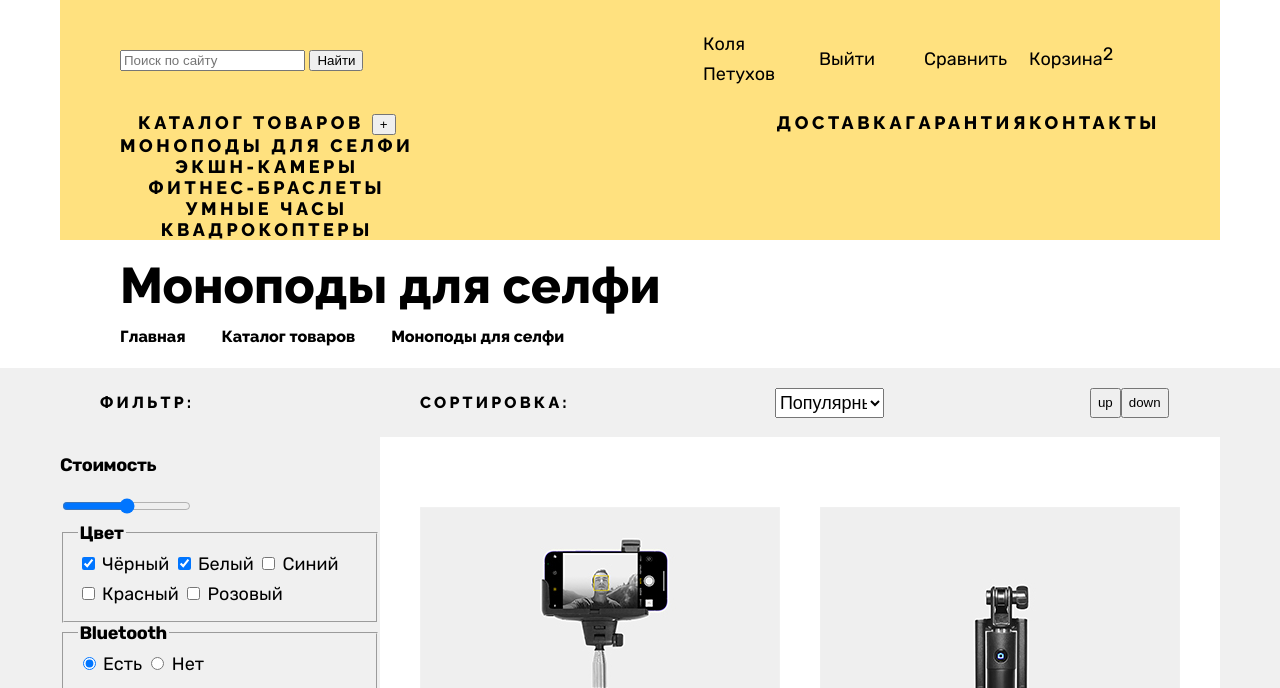
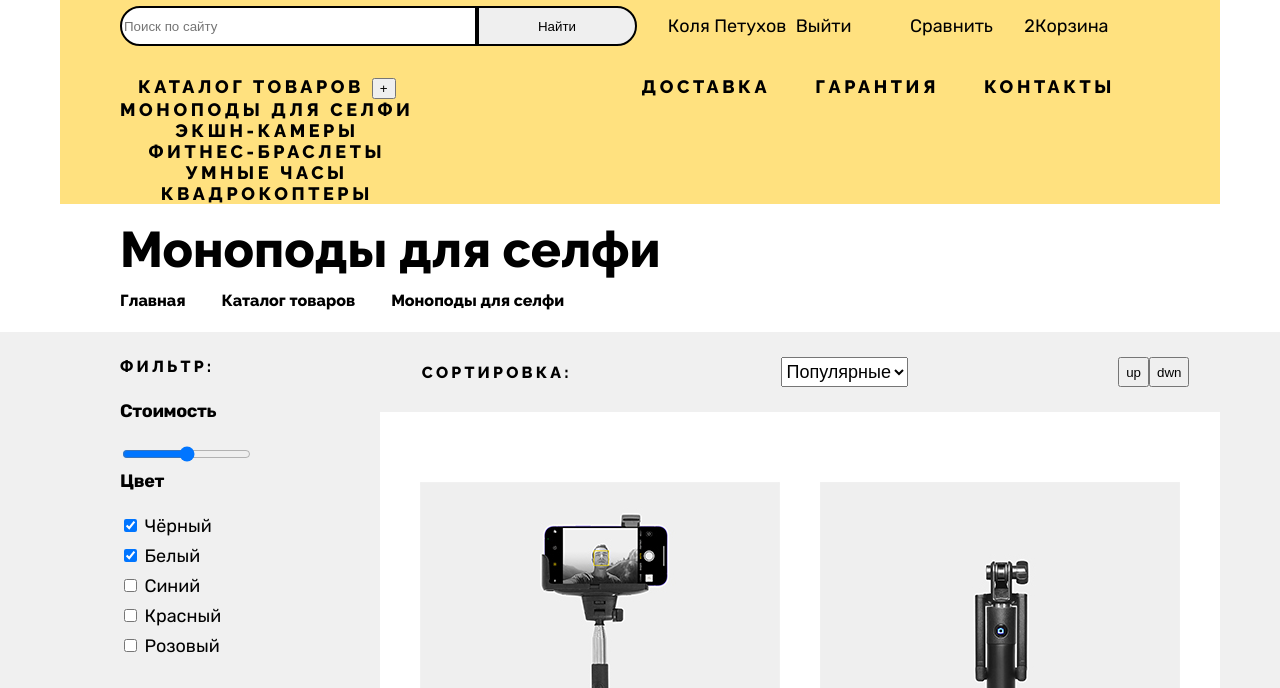
Before and after one commit to htmlacademy-htmlcss/2139337-device-35, a plain HTML site: page catalog.html in a window 1280 px wide. Shown: the part 79-767 px from the top of the page. Drawn offline with Linux system fonts and the light colour scheme.

Commit message:
styles16.11

```diff
--- a/catalog.html
+++ b/catalog.html
@@ -10,7 +10,7 @@
     <a href="index.html"><img class="logo" src="img/logo.svg"  alt="Логотип магазина Device."></a>
     <div class="users-items">
       <section class="search">
-        <form>
+        <form class="search-field">
           <input type="search" name="search-field" placeholder="Поиск по сайту">
           <button type="submit">Найти</button>
         </form>
@@ -27,8 +27,7 @@
             <a class="navigation-link" href="#">Сравнить</a>
           </li>
           <li class="navigation-item">
-            <a class="navigation-link" href="#">Корзина</a>
-            <span>2</span>
+            <a class="navigation-link" href="#"><span>2</span>Корзина</a>
           </li>
         </ul>
       </nav>
@@ -68,6 +67,7 @@
       </ul>
     </nav>
   </header>
+  <main class="main-inner">
     <header class="inner-header">
       <div class="container-inner-header">
         <h1 class="inner-header-title">Моноподы для селфи</h1>
@@ -84,8 +84,8 @@
         </ul>
       </div>
     </header>
-  <main class="main-inner">
     <section class="catalog-products">
+      <div class="container-catalog-products">
         <div class="container-catalog-filter">
           <h2>Фильтр:</h2>
           <form class="catalog-filter" action="https://echo.htmlacademy.ru/" method="get">
@@ -114,7 +114,7 @@
                 Розовый
               </label>
             </fieldset>
-          <fieldset class="catalog-filter-group">
+            <fieldset class="catalog-filter-group-second">
               <legend class="catalog-filter-title">Bluetooth</legend>
               <label class="control">
                 <input class="control-input" type="radio" name="bluetooth" value="avaliabel" id="check1" checked>
@@ -138,7 +138,7 @@
             </select>
             <div class="sort">
               <button class="sort-button" type="button">up</button>
-            <button class="sort-button" type="button">down</button>
+              <button class="sort-button" type="button">dwn</button>
             </div>
           </form>
           <ul class="product-list">
@@ -208,6 +208,7 @@
             </ul>
           </div>
         </div>
+      </div>
     </section>
   </main>
   <footer class="page-footer">
--- a/styles/styles.css
+++ b/styles/styles.css
@@ -62,11 +62,28 @@
   flex-direction: row;
   align-items: center;
 }
+
 .search {
   display: flex;
   justify-content: flex-start;
   width: 517px;
   margin-right: 26px;
+}
+.search-field {
+  display: grid;
+  grid-template-columns: 1fr auto;
+  box-sizing: border-box;
+  width: 517px;
+}
+.search button {
+  width: 160px;
+  height: 40px;
+  border: 2px solid #000000;
+  border-radius: 0px 50px 50px 0px;
+}
+.search input {
+  border: 2px solid #000000;
+  border-radius: 50px 0px 0px 50px;
 }
 .navigation-user {
   display: flex;
@@ -110,6 +127,8 @@
   display: flex;
   justify-content: space-around;
   width: 1040px;
+  padding: 0;
+  margin: 0;
 
 }
 .main-container {
@@ -131,6 +150,8 @@
   padding: 0;
   display: flex;
   list-style: none;
+  width:1040px;
+  margin-top: 30px;
 }
 .catalog-menu-link {
   text-decoration: none;
@@ -142,6 +163,7 @@
   color: #000000;
   text-align: center;
   margin: 0;
+  margin-right: 45px;
 }
 .catalog-menu-item:first-child {
   margin-right: auto;
@@ -183,7 +205,6 @@
   font-weight: 800;
   font-size: 18px;
   line-height: 21px;
-  text-align: center;
   letter-spacing: 0.2em;
   text-transform: uppercase;
   text-decoration: none;
@@ -197,6 +218,7 @@
 .description-value {
   font-size: 36px;
   line-height: 30px;
+  margin-bottom:12px;
 }
 .description-name {
   font-size: 16px;
@@ -220,8 +242,11 @@
   margin-right: 0px;
 }
 .catalog-item {
+  display: flex;
+  flex-direction: column;
+  align-items: center;
+  align-content: space-between;
   margin-right: 40px;
-  width: 160px;
 }
 .catalog-item:nth-child(6n){
   margin-right: 0;
@@ -237,6 +262,9 @@
   flex-direction: column;
   text-decoration: none;
   color: inherit;
+  align-content: space-between;
+  width: 160px;
+  height: 253px;
 }
 .slide-description {
   display: flex;
@@ -247,15 +275,19 @@
 .description-list {
   display: flex;
   flex-direction: row;
+  justify-content: flex-start;
   padding:0;
   margin:0;
   list-style-type: none;
+  min-width: 307px;
+  height: 72px;
 }
 .description-item {
   display: flex;
   flex-direction: column;
   align-items: flex-start;
   flex-wrap: wrap;
+  margin-right: 40px;
 }
 .features-toggle {
   font-family: 'Raleway', 'sans-serif';
@@ -561,6 +593,7 @@
 .footer-capabilities-list a {
   color: inherit;
   text-decoration: none;
+  margin-right: 35px;
 }
 .footer-bottom-line {
   display: flex;
@@ -594,11 +627,10 @@
   display: flex;
   flex-direction: column;
   align-items: center;
-  background: #F0F0F0;
   width: 100%;
-
 }
 .inner-header {
+  display: flex;
   padding-top: 21px;
   background: #FFFFFF;
 }
@@ -640,6 +672,11 @@
   color: inherit;
   margin-right: 36px;
 }
+.container-catalog-products {
+  display: flex;
+  width: 1160px;
+  margin: 0 auto;
+}
 .container-catalog-inner {
   display: flex;
   flex-direction: row;
@@ -653,38 +690,42 @@
   display: flex;
   flex-direction: column;
   align-items: flex-start;
-  width: 320px;
+  width: 200px;
   margin: 0;
+  margin-left: 60px;
+  margin-right: 60px;
 }
 .product-card:nth-child(odd) {
   margin-right: 40px;
 }
 .sort-container {
   display: flex;
+  width:840px;
   flex-direction: row;
   align-items: center;
-  justify-content: space-between;
+  justify-content: space-around;
+  padding: 25px 0 25px 40px;
+}
+.sort-container .sort-header {
+  margin:0;
+  padding:0;
+  margin-right: 206px;
 }
 .sort{
   display: flex;
+  margin-right: 40px;
   width:60px;
   height: 30px;
 }
-}
-.container-catalog-products {
-  display: flex;
-  flex-direction: row;
-  align-items: flex-start;
-  width: 1160px;
-  margin: auto;
+.catalog-filter {
+  margin: 0;
+  padding:0;
+  width: 202px;
 }
 .catalog-products {
-  display: flex;
-  align-items: flex-start;
-  justify-content: space-between;
-  width: 1160px;
-  margin:auto;
-  flex-wrap: wrap;
+  margin: auto;
+  width:100%;
+  background: #F0F0F0;
 }
 .catalog-products h2 {
   font-family: 'Raleway', 'sans-serif';
@@ -696,8 +737,7 @@
   text-transform: uppercase;
   padding:0;
   margin:0;
-  padding: 25px 0 25px 40px;
-  margin-right:205px;
+  padding: 25px 40px 25px 0;
 }
 .catalog-products h3 {
   font-family: 'Rubik', 'sans-serif';
@@ -706,6 +746,30 @@
   font-size: 18px;
   line-height: 20px;
   letter-spacing: -0.02em;
+  padding:0;
+  margin:0;
+  margin-bottom: 20px;
+}
+.catalog-filter-group {
+  display: flex;
+  flex-direction: column;
+  height: 220px;
+  width: 200px;
+  padding:0;
+  margin:0;
+  align-content: space-around;
+  border: none;
+}
+.catalog-filter-group-second {
+  display: flex;
+  flex-direction: column;
+  height: 112px;
+  width: 200px;
+  padding:0;
+  margin:0;
+  align-content: space-around;
+  margin-bottom: 35px;
+  border:none;
 }
 .catalog-filter-title {
   font-family: 'Rubik', 'sans-serif';
@@ -714,6 +778,10 @@
   font-size: 18px;
   line-height: 20px;
   letter-spacing: -0.02em;
+  padding: 0;
+  margin: 0;
+  margin-bottom: 20px;
+
 }
 .control-input {
   font-size: 16px;
@@ -729,13 +797,15 @@
   text-align: center;
   letter-spacing: 0.2em;
   text-transform: uppercase;
+  width: auto;
 }
 .select-control {
-  width: 109px;
+  margin:0;
+  padding:0;
   height: 30px;
   font-size: 18px;
   line-height: 30px;
-  margin-right: 206px;
+  margin-right:206px;
 }
 .product-list {
   display: flex;
@@ -789,6 +859,7 @@
   display:flex;
   flex-direction: column;
   align-items: center;
+  margin:auto;
   padding: 0;
   width: 100%;
   background: #FFFFFF;
@@ -806,7 +877,7 @@
   width: 100%;
   list-style-type: none;
   padding: 0;
-  margin: 44px 40px 48px;
+  margin: 44px 0 48px;
 }
 .pagination-link {
   text-decoration: none;
```
Also changed, not shown: index.html (+11 -14 lines). Lines whose indentation alone changed are shown as unchanged.
